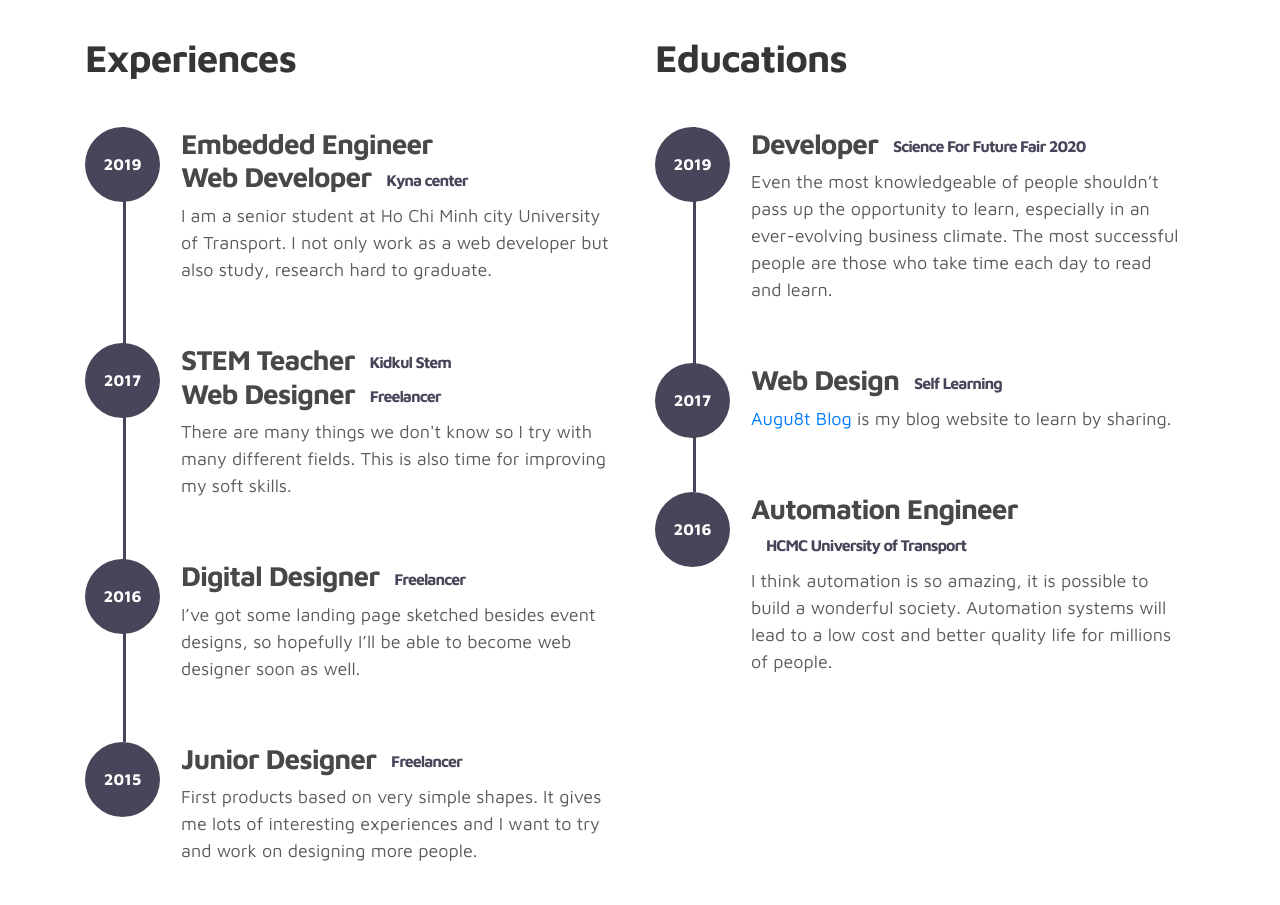
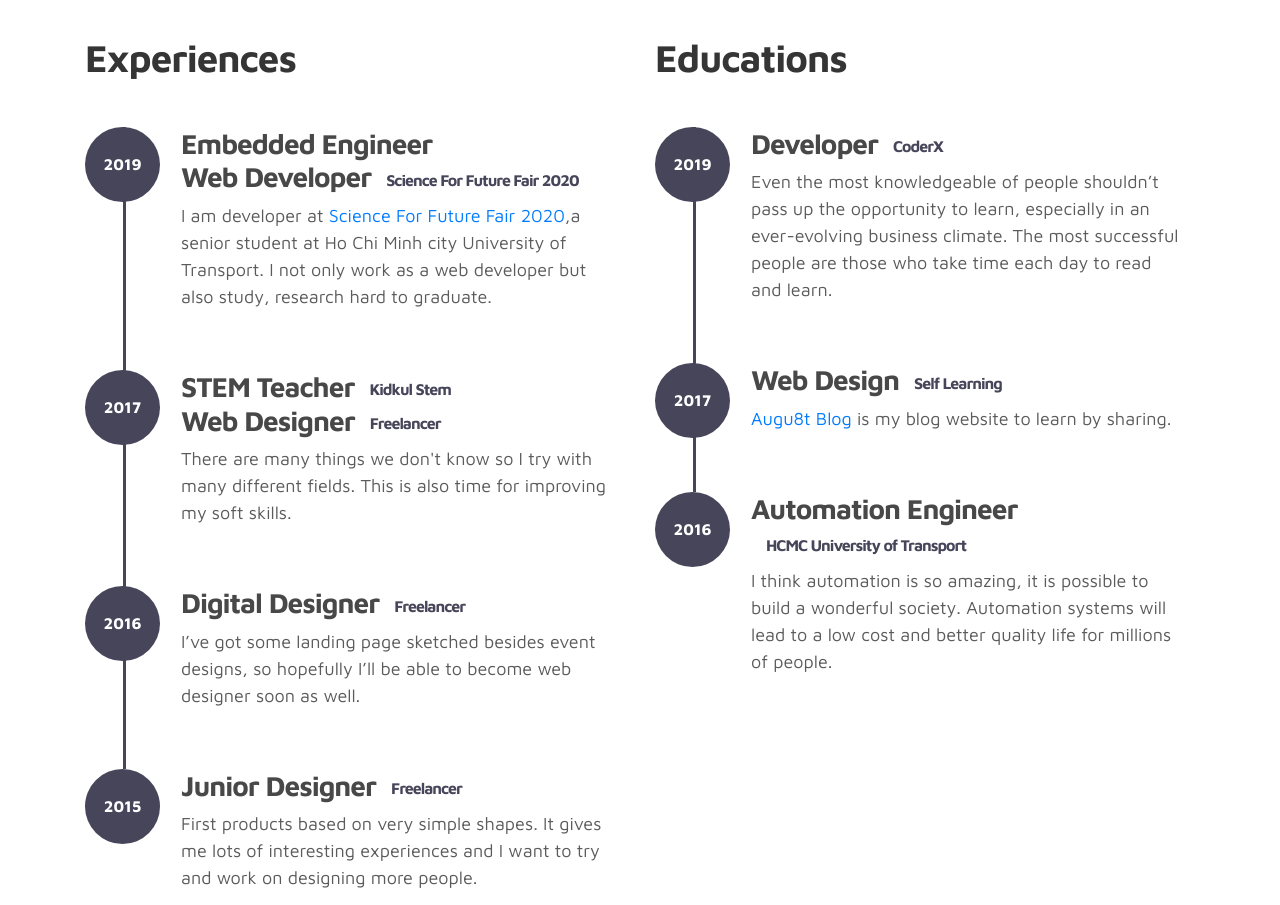
Before and after one commit to PhongCode/PhongCode.github.io, a plain HTML site: page index.html in a window 1280 px wide. Shown: the part 1600-2505 px from the top of the page. Drawn offline with Linux system fonts and the light colour scheme.

Commit message:
Update
2/6

```diff
--- a/index.html
+++ b/index.html
@@ -164,8 +164,8 @@ https://www.tooplate.com/view/2115-marvel
                                   <span>2019</span>
                              </div>
                              <div class="timeline-info">
-                                  <h3><span>Embedded Engineer <br> Web Developer</span><small>Kyna center</small></h3>
-                                  <p>I am a senior student at Ho Chi Minh city University of Transport. I not only work as a web developer but also study, research hard to graduate.</p>
+                                  <h3><span>Embedded Engineer <br> Web Developer</span><small>Science For Future Fair 2020</small></h3>
+                                  <p>I am developer at <a rel="nofollow" href="https://www.eigentechltd.com/">Science For Future Fair 2020</a>,a senior student at Ho Chi Minh city University of Transport. I not only work as a web developer but also study, research hard to graduate.</p>
                              </div>
                         </div>
 
@@ -211,7 +211,7 @@ https://www.tooplate.com/view/2115-marvel
                                   <span>2019</span>
                              </div>
                              <div class="timeline-info">
-                                  <h3><span>Developer</span><small>Science For Future Fair 2020</small></h3>
+                                  <h3><span>Developer</span><small>CoderX</small></h3>
                                   <p>Even the most knowledgeable of people shouldn’t pass up the opportunity to learn, especially in an ever-evolving business climate. The most successful people are those who take time each day to read and learn.</p>
                              </div>
                         </div>
```
